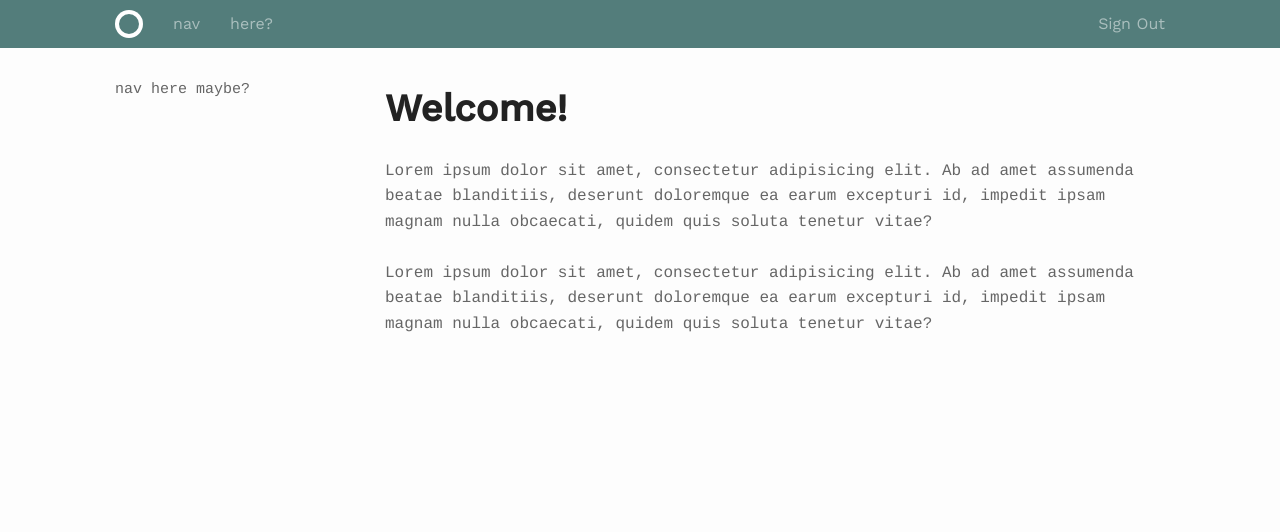
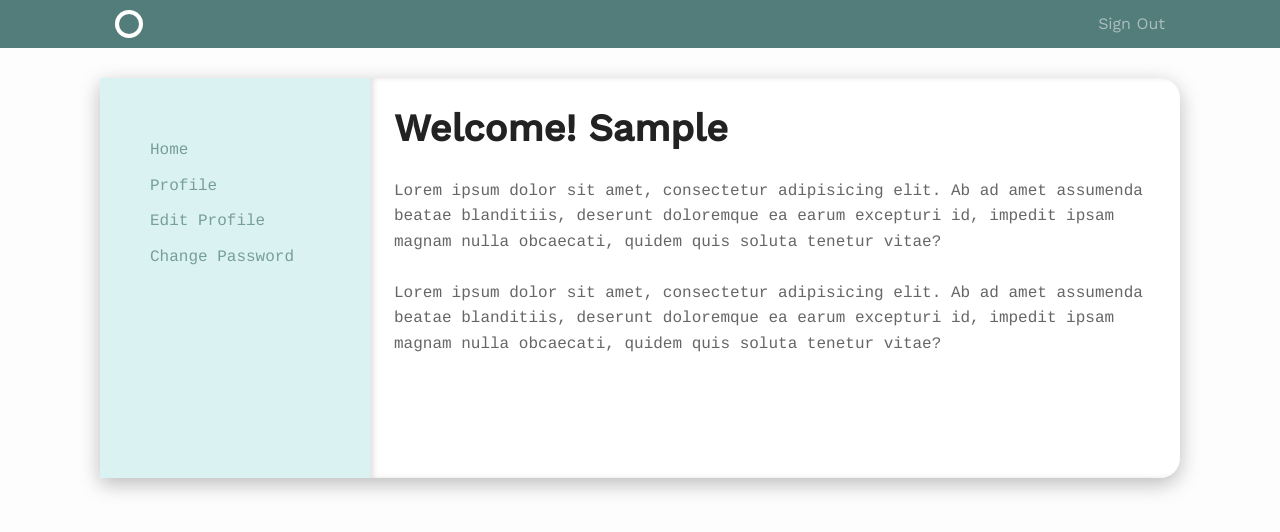
Before and after one commit to luqp/Profile_Project, a Django app: page / in a window 1280 px wide. Shown: the top 532 px of the page. Run offline with Django 3.2, Linux system fonts and the light colour scheme; the visitor is signed in with stand-in values (Sample User, id 1).

Commit message:
Add base templates

```diff
--- a/user_profile/templates/home.html
+++ b/user_profile/templates/home.html
@@ -1,11 +1,10 @@
 {% extends 'layout.html' %}
+
+{% block content %} {% endblock %}
 {% block body %}
-    <div class="grid-25">
-        nav here maybe?
-    </div>
-    <div class="grid-75">
-        <h1>Welcome!</h1>
-        <p>Lorem ipsum dolor sit amet, consectetur adipisicing elit. Ab ad amet assumenda beatae blanditiis, deserunt doloremque ea earum excepturi id, impedit ipsam magnam nulla obcaecati, quidem quis soluta tenetur vitae?</p>
-        <p>Lorem ipsum dolor sit amet, consectetur adipisicing elit. Ab ad amet assumenda beatae blanditiis, deserunt doloremque ea earum excepturi id, impedit ipsam magnam nulla obcaecati, quidem quis soluta tenetur vitae?</p>
-    </div>
+<div class="grid-75 content--left">
+    <h1>Welcome! {{ user.first_name }}</h1>
+    <p>Lorem ipsum dolor sit amet, consectetur adipisicing elit. Ab ad amet assumenda beatae blanditiis, deserunt doloremque ea earum excepturi id, impedit ipsam magnam nulla obcaecati, quidem quis soluta tenetur vitae?</p>
+    <p>Lorem ipsum dolor sit amet, consectetur adipisicing elit. Ab ad amet assumenda beatae blanditiis, deserunt doloremque ea earum excepturi id, impedit ipsam magnam nulla obcaecati, quidem quis soluta tenetur vitae?</p>
+</div>
 {% endblock %}
--- a/user_profile/templates/layout.html
+++ b/user_profile/templates/layout.html
@@ -22,6 +22,8 @@
     <!-- CSS
     –––––––––––––––––––––––––––––––––––––––––––––––––– -->
     <link rel="stylesheet" href="{% static "css/global.css" %}">
+    <link rel="stylesheet" href="{% static "css/variables.css" %}">
+    <link rel="stylesheet" href="https://use.fontawesome.com/releases/v5.7.2/css/all.css" integrity="sha384-fnmOCqbTlWIlj8LyTjo7mOUStjsKC4pOpQbqyi7RrhN7udi9RwhKkMHpvLbHG9Sr" crossorigin="anonymous">
 
 </head>
 <body>
@@ -30,14 +32,17 @@
         <div class="circle--fluid">
             <div class="circle--fluid--cell">
                 <h1 class="hide-text circle--logo">
+                    {% if user.is_authenticated %}
                     <a class="logo" href="{% url 'home' %}">Circle</a>
+                    {% endif %}
                 </h1>
             </div>
             <div class="circle--fluid--cell circle--fluid--primary">
                 <nav>
                     <ul class="circle--inline">
-                        <li><a href="#">nav</a></li>
-                        <li><a href="#">here?</a></li>
+                        <!--
+                            <li><a href="#">nav</a></li>
+                        -->
                     </ul>
                 </nav>
             </div>
@@ -48,8 +53,6 @@
                             <li><a href="{% url 'accounts:sign_up' %}">Sign Up</a></li>
                             <li><a href="{% url 'accounts:sign_in' %}">Sign In</a></li>
                             {% else %}
-                            <!-- view profile link here? -->
-                            <!-- edit profile link here? -->
                             <li><a href="{% url 'accounts:sign_out' %}">Sign Out</a></li>
                             {% endif %}
                     </ul>
@@ -68,6 +71,30 @@
             {% endfor %}
         </ul>
     {% endif %}
+    <div class="grid-25 menu--left">
+        {% if not user.is_authenticated %}
+        <h1 class="hide-text circle--logo">
+            <a class="logo logo--big" href="{% url 'home' %}">Circle</a>
+        </h1>
+        {% else %}
+        {% block content %}
+        <img src="{{ path }}" width="100px" class="img--profile">
+        {% endblock %}
+        {% endif %}
+        <nav>
+            <ul class="circle--inline">
+                <li><a href="{% url 'home' %}">Home</a></li>
+                {% if not user.is_authenticated %}
+                <li><a href="{% url 'accounts:sign_up' %}">Sign Up</a></li>
+                <li><a href="{% url 'accounts:sign_in' %}">Sign In</a></li>
+                {% else %}
+                <li><a href="{% url 'accounts:profile_detail' %}">Profile</a></li>
+                <li><a href="{% url 'accounts:profile_edit' %}">Edit Profile</a></li>
+                <li><a href="{% url 'accounts:password' %}">Change Password</a></li>
+                {% endif %}
+            </ul>
+        </nav>
+    </div>
     {% block body %}{% endblock %}
 </div>
 
```
